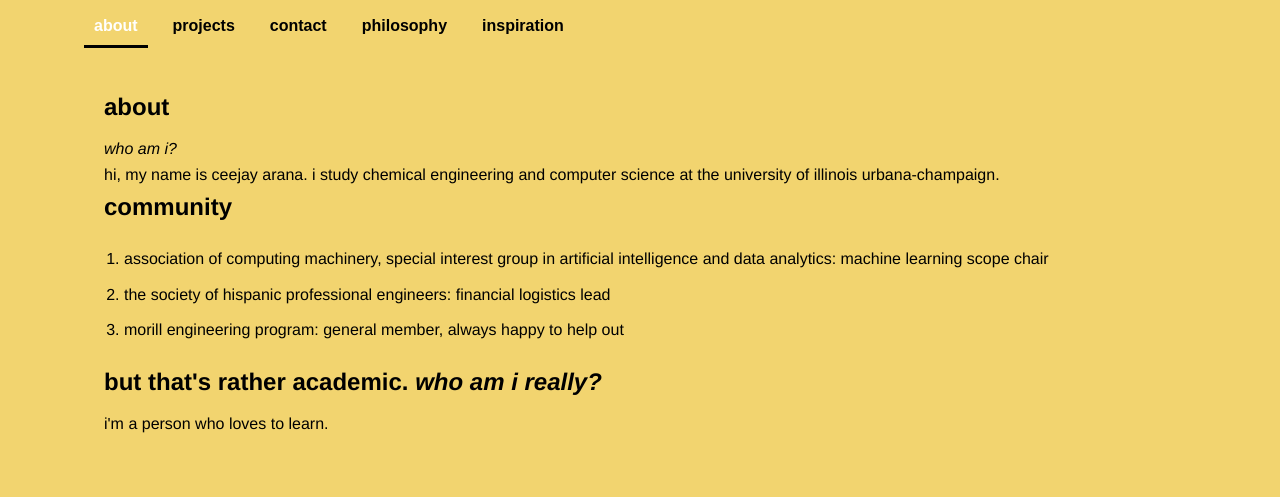
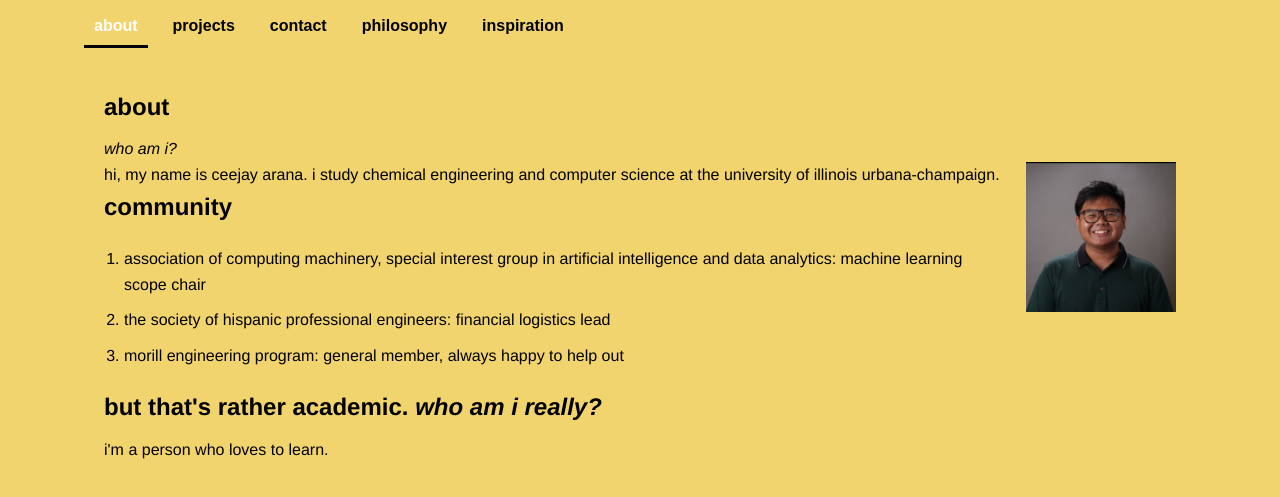
Before and after one commit to caran5/website, a plain HTML site: page index.html in a window 1280 px wide. Shown: the part 113-610 px from the top of the page. Drawn offline with Linux system fonts and the light colour scheme; a web font is replaced by a local one.

```diff
--- a/index.html
+++ b/index.html
@@ -30,6 +30,7 @@
         <div id="about" class="tabcontent">
             <h2 class="section-title">about</h2>
             <p><em>who am i?</em></p>
+            <img src="headshot.png" alt="Ceejay Arana's Headshot" class="headshot" style="width: 150px; float: right; margin-left: 20px;">
             <p>hi, my name is ceejay arana. i study chemical engineering and computer science at the university of illinois urbana-champaign.</p>
             <h2 class="section-title">community</h2>
             <ol>
```
Also changed, not shown: headshot.png (added), 1 other file.
